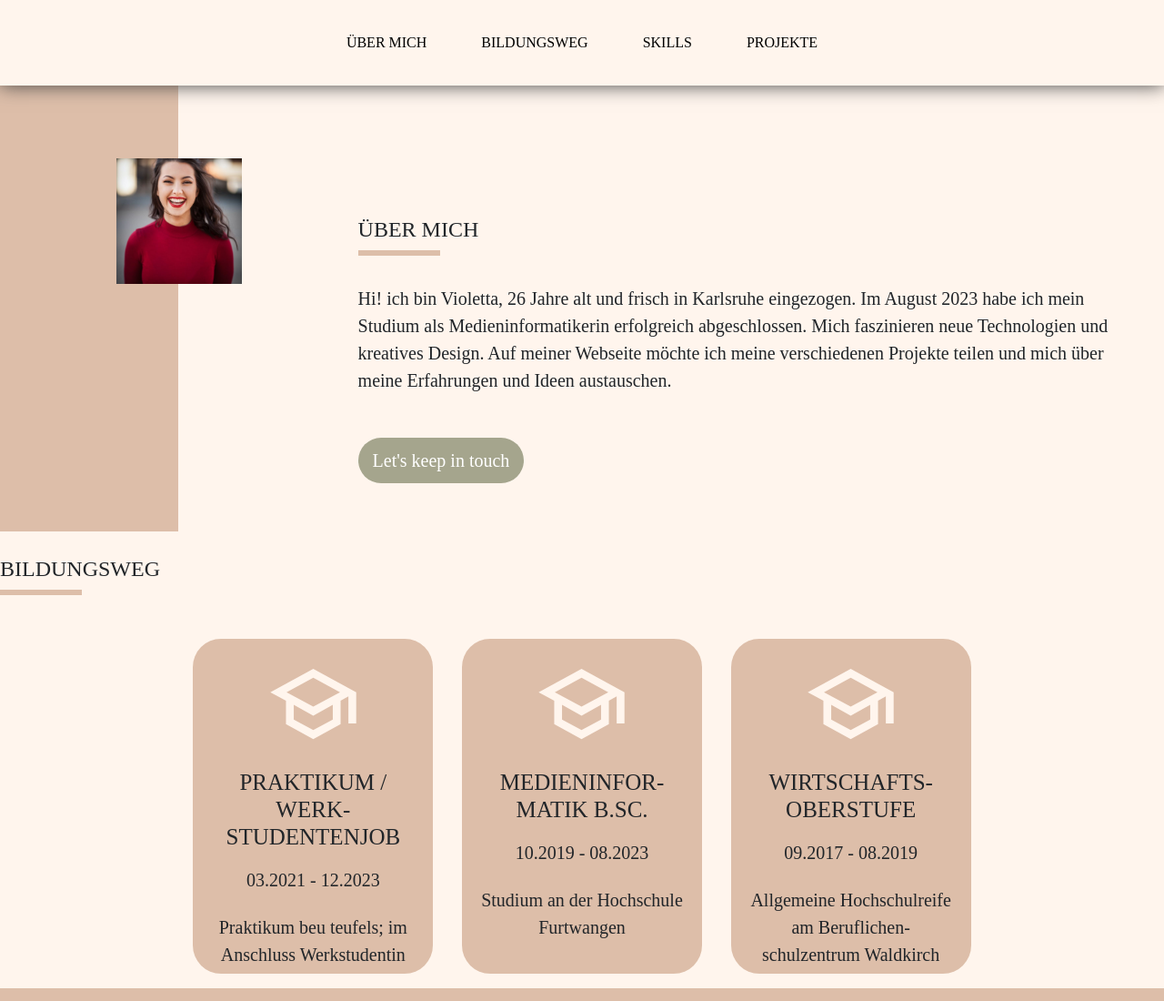
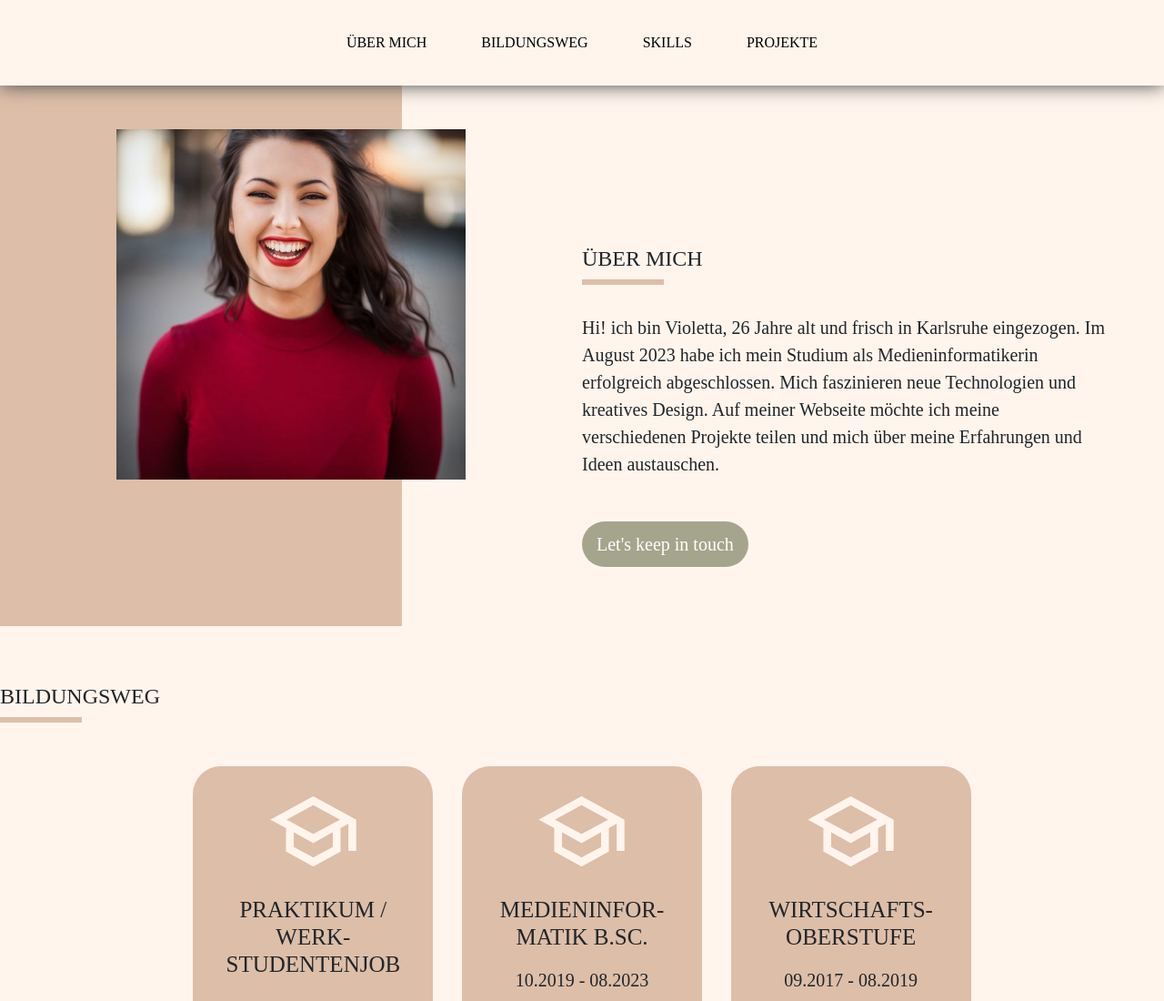
Before and after one commit to Ivorysanna/EigeneWebseite, an Astro site: page / in a window 1280 px wide. Shown: the top 1100 px of the page at 91% size. Built offline with nearby package versions, Linux system fonts and the light colour scheme; Astro itself is replaced by a stand-in of ours.

Commit message:
changed general apperiance

```diff
--- a/src/components/sections/AboutMe.astro
+++ b/src/components/sections/AboutMe.astro
@@ -3,13 +3,13 @@ import Title from "~components/Title.astro";
 ---
 
 <div id="about-me-anchor" class="about-me">
-    <div class="about-me-photo">
+    <div class="photo">
         <div class="square"></div>
         <img src="ich.JPG" />
     </div>
-    <div class="about-me-text">
+    <div class="text">
         <Title title="Über mich" />
-        <p>
+        <p class="introduction">
             Hi! ich bin Violetta, 26 Jahre alt und frisch in Karlsruhe eingezogen. Im August 2023 habe ich mein Studium als Medieninformatikerin erfolgreich abgeschlossen. Mich faszinieren neue Technologien und kreatives Design. Auf meiner Webseite möchte ich meine verschiedenen Projekte teilen und
             mich über meine Erfahrungen und Ideen austauschen.
         </p>
@@ -21,9 +21,11 @@ import Title from "~components/Title.astro";
 
 <style lang="scss">
     .about-me {
-        margin-top: 5rem;
+        margin-top: 3rem;
+        margin-bottom: 7rem;
         display: flex;
         flex-direction: row;
+        // justify-content: center;
 
         @include respond-above(lg) {
             margin-left: 10vw;
@@ -32,45 +34,43 @@ import Title from "~components/Title.astro";
         @include respond-below(lg) {
             flex-direction: column;
         }
-    }
 
-    .about-me-text {
-        margin: 0 2vw;
-
-        @include respond-above(lg) {
-            margin-left: 10vw;
-        }
-    }
-
-    h1 {
-        font-size: 20px;
-        text-transform: uppercase;
-    }
+        .photo {
+            position: relative;
 
             .square {
                 position: absolute;
+                top: -40%;
                 right: 70px;
-        top: -40%;
-        width: 110vw;
                 height: 150%;
                 background-color: #ddbea9;
                 z-index: -1;
-    }
+                width: 110vw;
 
-    .about-me-photo {
-        position: relative;
+                @include respond-below(lg) {
+                    left: -70px;
                     width: 70vw;
-
-        @include respond-above(lg) {
-            width: 35vw;
                 }
             }
 
             img {
-        width: 100%;
+                width: 70vw;
+                height: auto;
+
+                @include respond-above(lg) {
+                    width: 30vw;
+                }
+            }
         }
 
-    p {
+        .text {
+            margin: 1rem 2vw;
+
+            @include respond-above(lg) {
+                margin: 4rem 5vw 0 10vw;
+            }
+
+            .introduction {
                 margin-top: 2rem;
                 font-size: 20px;
                 line-height: 30px;
@@ -93,4 +93,6 @@ import Title from "~components/Title.astro";
                 color: white;
                 text-decoration: none;
             }
+        }
+    }
 </style>
```
Lines whose indentation alone changed are shown as unchanged.
